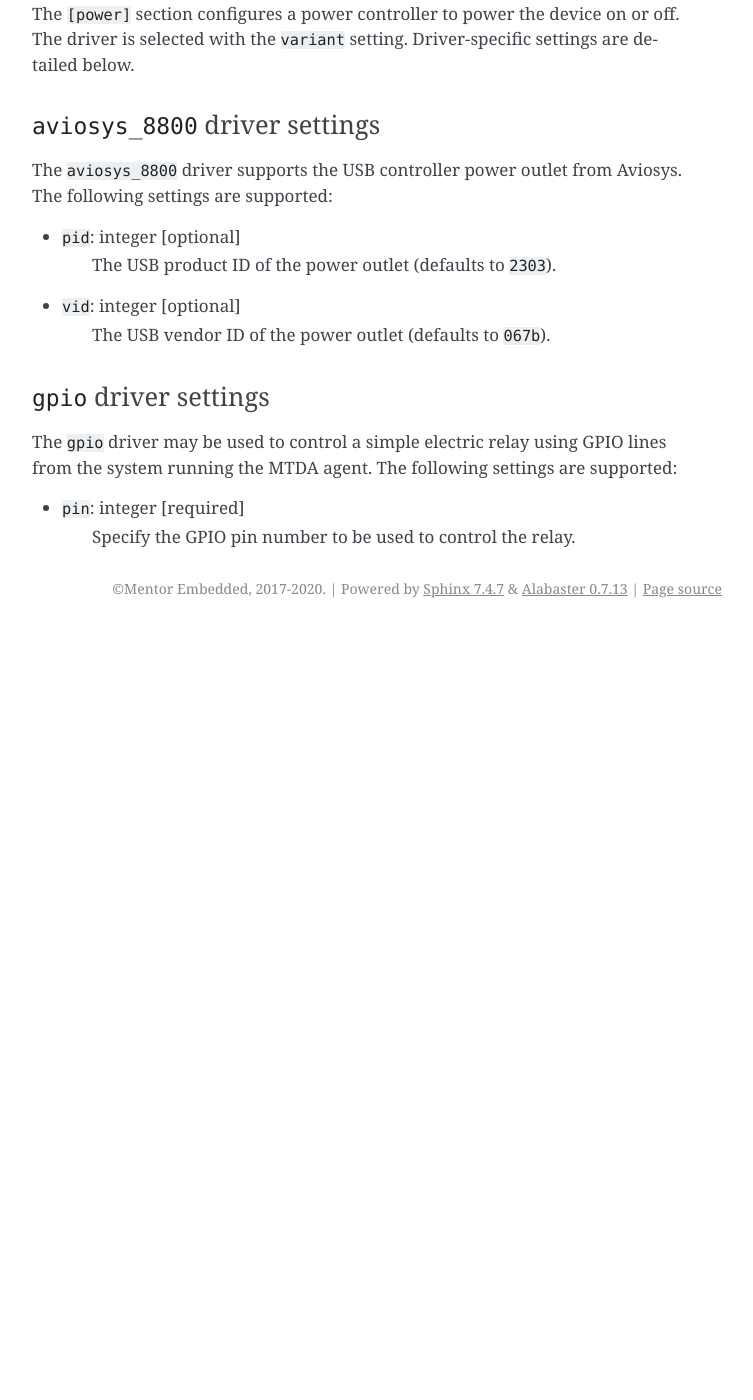
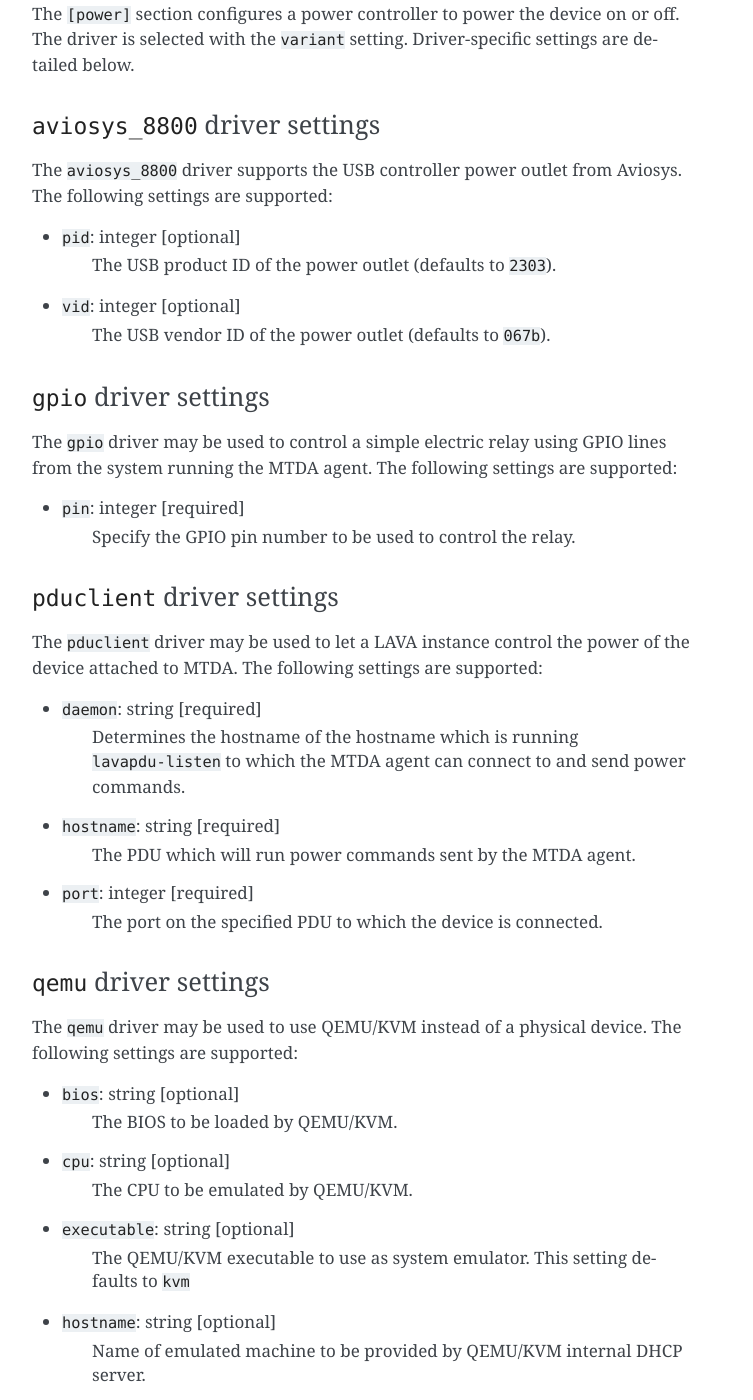
Before and after one commit to siemens/mtda, a Sphinx documentation site: the page built from docs/config.rst, in a window 1280 px wide and 1400 px high, scrolled down 2190 px. Shown: the whole window, without its empty margins (388-1141 px from the left). Built offline with Sphinx 7.4.7, drawn with Linux system fonts in a browser that asks for light colours; before the commit the page ends 2818 px from its top, so only the background shows below that; some of the changed text lies outside the part shown.

Commit message:
docs: complete the power settings section
Signed-off-by: Cedric Hombourger <Cedric_Hombourger@mentor.com>

```diff
--- a/docs/config.rst
+++ b/docs/config.rst
@@ -118,3 +118,60 @@ supported:
 
 * ``pin``: integer [required]
     Specify the GPIO pin number to be used to control the relay.
+
+``pduclient`` driver settings
+~~~~~~~~~~~~~~~~~~~~~~~~~~~~~
+
+The ``pduclient`` driver may be used to let a LAVA instance control the power
+of the device attached to MTDA. The following settings are supported:
+
+* ``daemon``: string [required]
+    Determines the hostname of the hostname which is running ``lavapdu-listen``
+    to which the MTDA agent can connect to and send power commands.
+
+* ``hostname``: string [required]
+    The PDU which will run power commands sent by the MTDA agent.
+
+* ``port``: integer [required]
+    The port on the specified PDU to which the device is connected.
+
+``qemu`` driver settings
+~~~~~~~~~~~~~~~~~~~~~~~~
+
+The ``qemu`` driver may be used to use QEMU/KVM instead of a physical device.
+The following settings are supported:
+
+* ``bios``: string [optional]
+    The BIOS to be loaded by QEMU/KVM.
+
+* ``cpu``: string [optional]
+    The CPU to be emulated by QEMU/KVM.
+
+* ``executable``: string [optional]
+    The QEMU/KVM executable to use as system emulator. This setting defaults
+    to ``kvm``
+
+* ``hostname``: string [optional]
+    Name of emulated machine to be provided by QEMU/KVM internal DHCP server.
+
+* ``machine``: string [optional]
+    The QEMU/KVM machine to emulate.
+
+* ``memory``: integer [optional]
+    The amount of memory (in mega-bytes) for the emulated machime (defaults to
+    512 MiB).
+
+* ``pflash_ro``: string [optional]
+    Path to the read-only firmware flash.
+
+* ``pflash_rw``: string [optional]
+    Path to the read-write firmware flash.
+
+* ``storage``: string [optional]
+    Path to the emulated machine storage.
+
+* ``swtpm``: string [optional]
+    Path to the ``swtpm`` binary to support emulation of a TPM device.
+
+* ``watchdog``: string [optional]
+    Name of the watchdog driver provided by QEMU/KVM for the selected machine.
```
